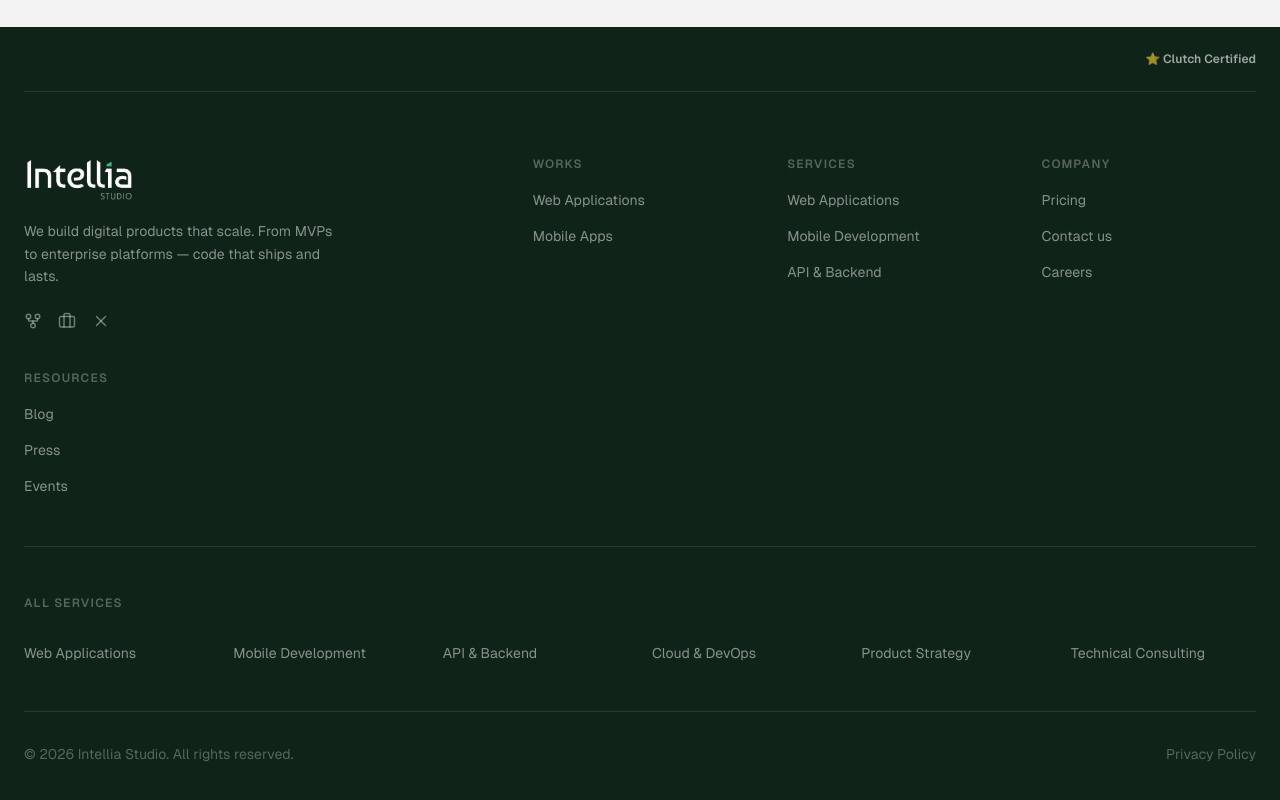
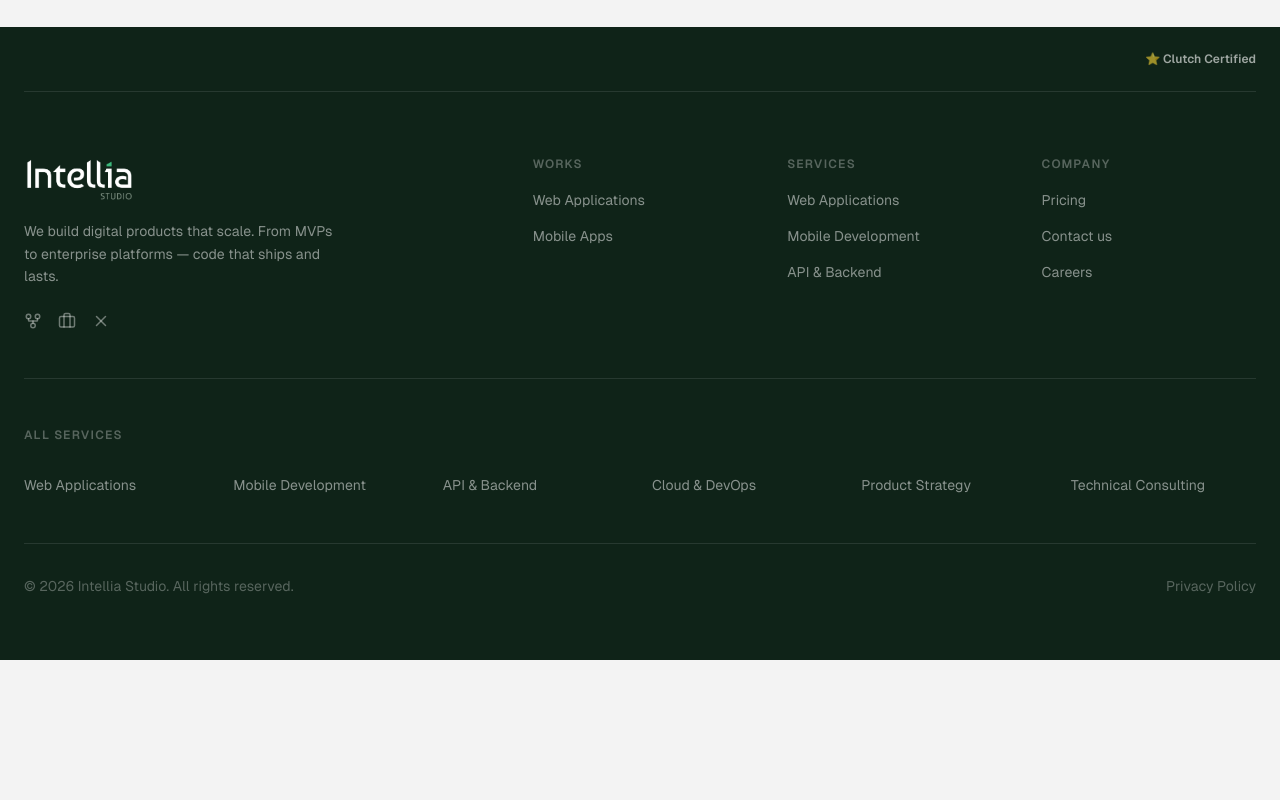
Before and after one commit to daniamoralesperea/intellia-studio, a Next.js app: page / in a window 1280 px wide. Shown: the part 6202-7002 px from the top of the page. After the commit the page ends 6862 px from the top, so only its background shows below. Built offline with nearby package versions, Linux system fonts and the light colour scheme.

Commit message:
refactor: Remove Resources section from footer

```diff
--- a/src/components/layout/Footer.tsx
+++ b/src/components/layout/Footer.tsx
@@ -16,11 +16,6 @@ const footerLinks = {
     { label: "Pricing", href: "#pricing" },
     { label: "Contact us", href: "#contact" },
     { label: "Careers", href: "#" },
-  ],
-  Resources: [
-    { label: "Blog", href: "#" },
-    { label: "Press", href: "#" },
-    { label: "Events", href: "#" },
   ],
 };
 
```
